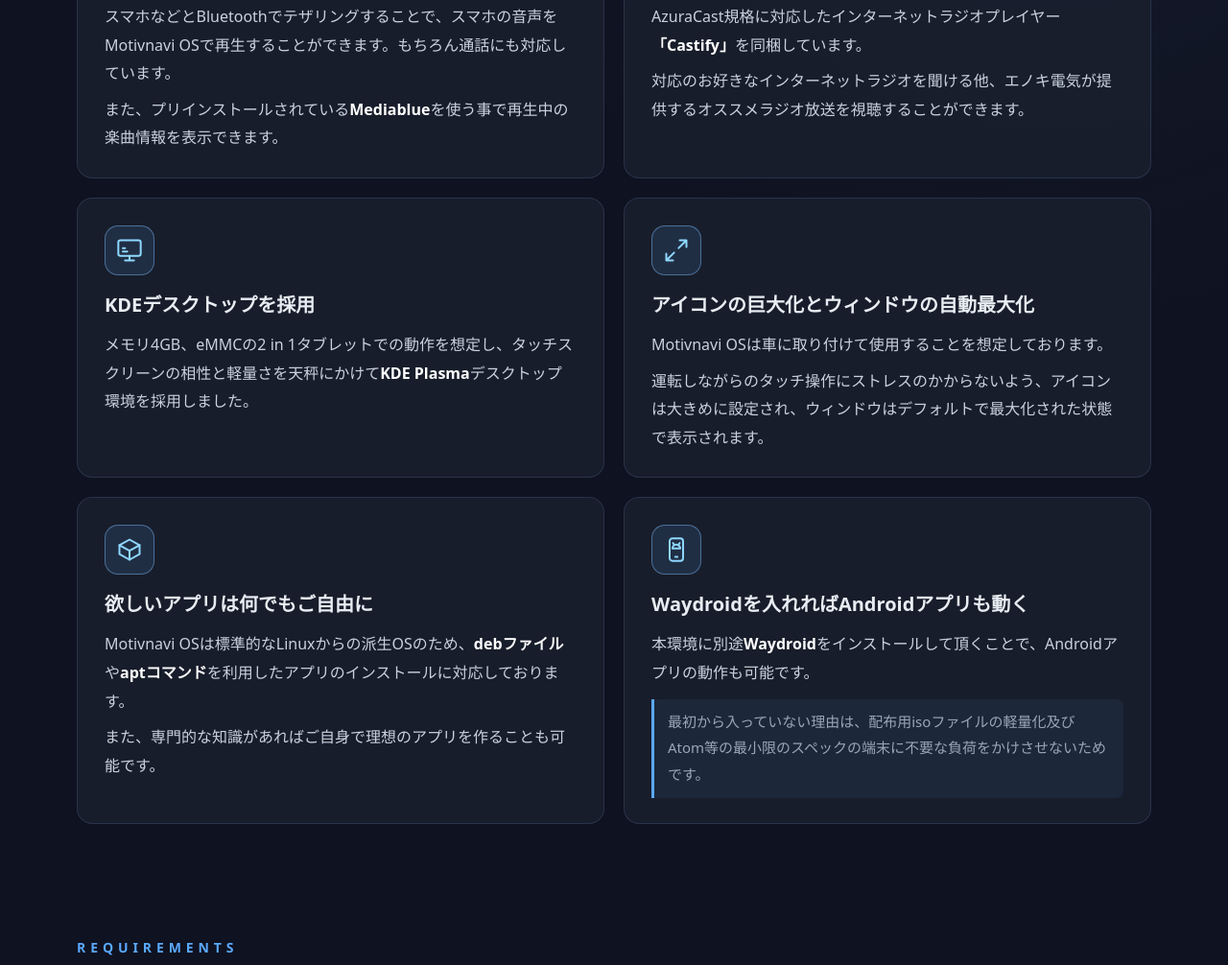
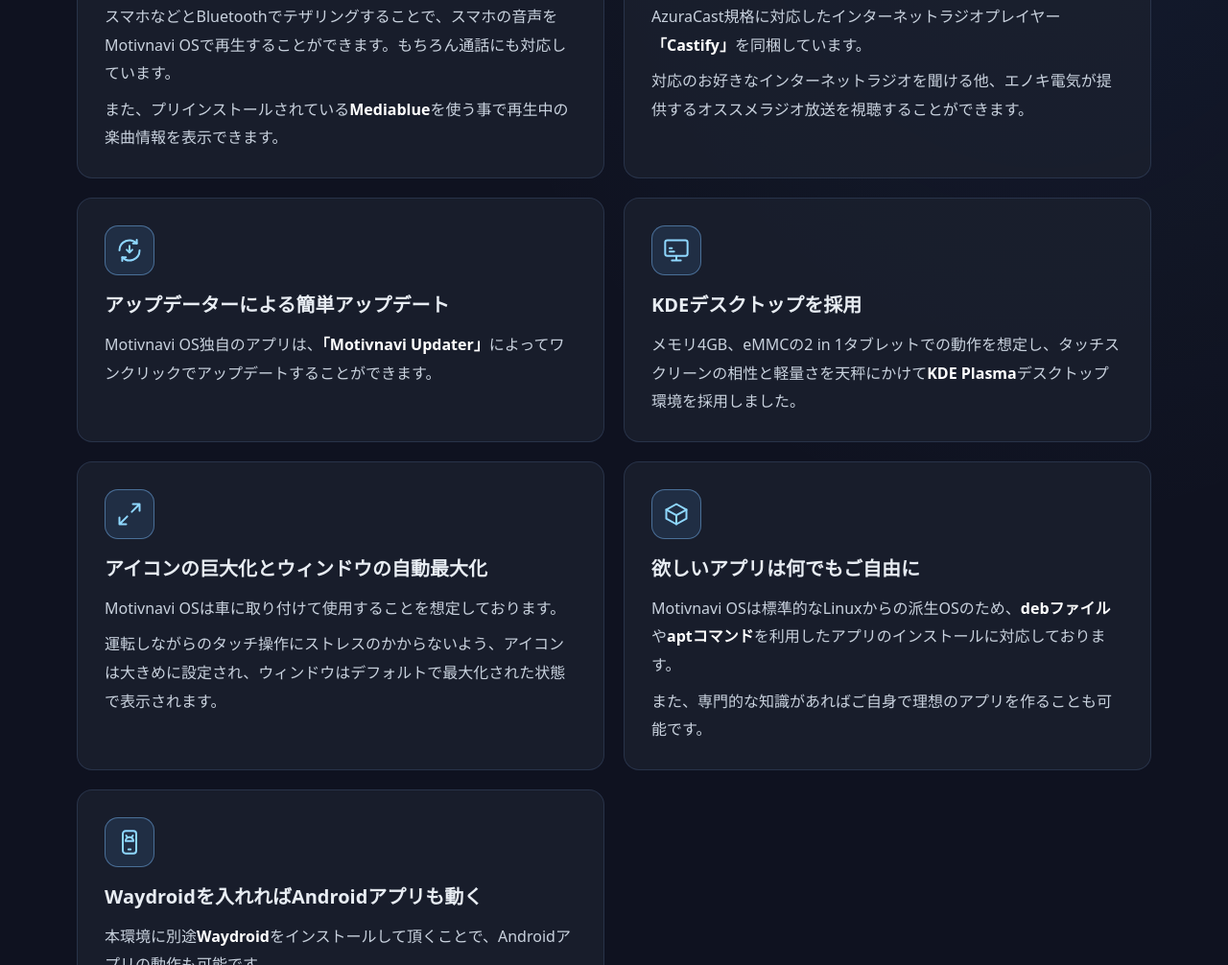
Before and after one commit to jikantoki/about-motivnavi, a plain HTML site: page htdocs/index.html in a window 1280 px wide. Shown: the part 4201-5207 px from the top of the page at 96% size. Drawn offline with Linux system fonts and the light colour scheme.

Commit message:
READMEとindex.htmlに「Motivnavi Updater」による簡単アップデート機能の説明を追加

```diff
--- a/htdocs/index.html
+++ b/htdocs/index.html
@@ -521,6 +521,21 @@
             <li class="feature">
               <div class="feature-icon" aria-hidden="true">
                 <svg viewBox="0 0 24 24">
+                  <path d="M21 12a9 9 0 0 1-15.5 6.2" />
+                  <path d="M3 12a9 9 0 0 1 15.5-6.2" />
+                  <path d="M18.5 2.5v3.3h-3.3M5.5 21.5v-3.3h3.3" />
+                  <path d="M12 8v6M9.5 11.5 12 14l2.5-2.5" />
+                </svg>
+              </div>
+              <h3>アップデーターによる簡単アップデート</h3>
+              <p>
+                Motivnavi OS独自のアプリは、<strong>「Motivnavi Updater」</strong>によってワンクリックでアップデートすることができます。
+              </p>
+            </li>
+
+            <li class="feature">
+              <div class="feature-icon" aria-hidden="true">
+                <svg viewBox="0 0 24 24">
                   <rect x="2" y="3" width="20" height="14" rx="2" />
                   <path d="M8 21h8M12 17v4" />
                   <path d="M6 13h4M6 10h2" />
```
Also changed, not shown: 1 other file.
